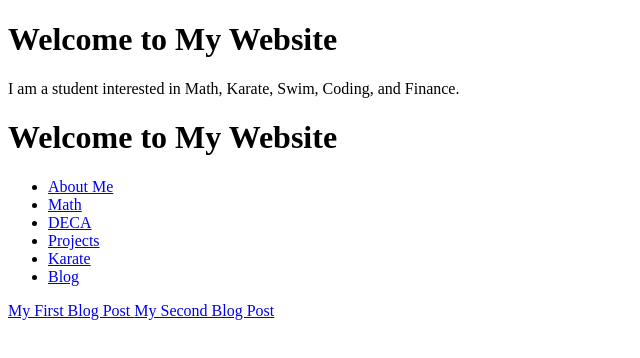
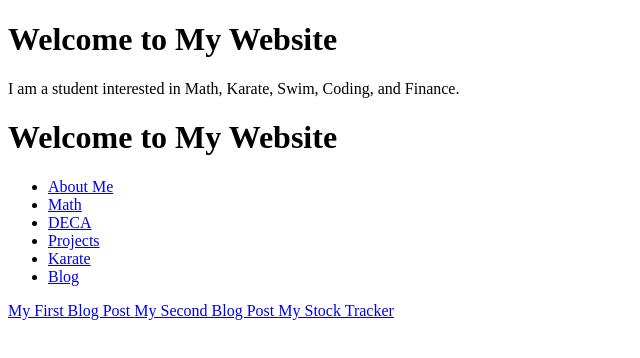
Before and after one commit to Technilax/Technilax.github.io, a plain HTML site: page index.html in a window 1280 px wide. Shown: the whole page, without its empty margins (0-640 px from the left). Drawn offline with Linux system fonts and the light colour scheme.

Commit message:
Update index.html

```diff
--- a/index.html
+++ b/index.html
@@ -24,3 +24,6 @@
 <a href="blog/second-post.html">
     My Second Blog Post
 </a>
+<a href="projects/stock-tracker.html">
+    My Stock Tracker
+</a>
```
